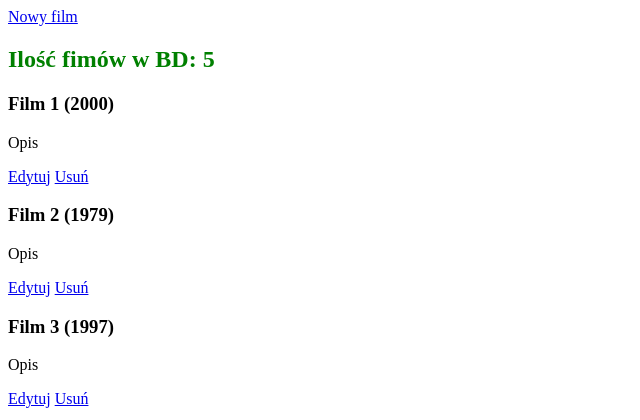
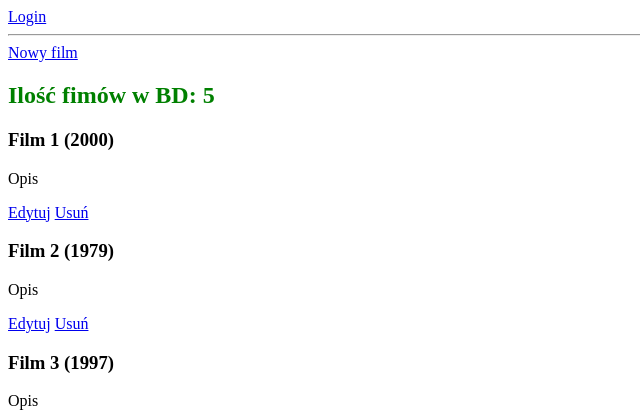
Before and after one commit to rafal-mokrzycki/filmy_django, a Django app: page /filmy/wszystkie/ in a window 1280 px wide. Shown: the top 420 px of the page, without its empty margins (0-640 px from the left). Run offline with Django 4.2, Linux system fonts and the light colour scheme; data comes from the database, SQL or seed files in the repository; both versions use the stored data as it was after the commit.

Commit message:
Adding login-logout upgrades

```diff
--- a/filmy/settings.py
+++ b/filmy/settings.py
@@ -122,6 +122,9 @@ STATICFILES_DIRS = ['moje_static']
 MEDIA_URL = '/media/'
 MEDIA_ROOT = '/moje_media/'
 
+LOGIN_URL = 'login'
+LOGIN_REDIRECT_URL = 'wszystkie_filmy'
+LOGOUT_REDIRECT_URL = 'login'
 
 # Default primary key field type
 # https://docs.djangoproject.com/en/4.0/ref/settings/#default-auto-field
--- a/filmy/urls.py
+++ b/filmy/urls.py
@@ -2,9 +2,12 @@ from django.contrib import admin
 from django.urls import path, include
 from django.conf import settings
 from django.conf.urls.static import static
+from django.contrib.auth import views as auth_views
 
 
 urlpatterns = [
     path('admin/', admin.site.urls),
-    path('filmy/', include('filmyweb.urls'))
+    path('filmy/', include('filmyweb.urls')),
+    path('login/', auth_views.LoginView.as_view(), name="login"),
+    path('logout/', auth_views.LogoutView.as_view(), name="logout"),
 ]  + static(settings.MEDIA_URL, document_root=settings.MEDIA_ROOT)
--- a/filmyweb/views.py
+++ b/filmyweb/views.py
@@ -1,14 +1,14 @@
 from django.shortcuts import render, get_object_or_404, redirect
-from django.http import HttpResponse
 from .models import Film
 from .forms import FilmForm
+from django.contrib.auth.decorators import login_required
 
 
 def wszystkie_filmy(request):
     wszystkie = Film.objects.all()
     return render(request, 'filmy.html', {'filmy': wszystkie})
 
-
+@login_required
 def nowy_film(request):
     form = FilmForm(request.POST or None, request.FILES or None)
 
@@ -18,7 +18,7 @@ def nowy_film(request):
 
     return render(request, 'film_form.html', {'form': form})
 
-
+@login_required
 def edytuj_film(request, id):
     film = get_object_or_404(Film, pk=id)
     form = FilmForm(request.POST or None, request.FILES or None, instance=film)
--- a/templates/filmy.html
+++ b/templates/filmy.html
@@ -11,7 +11,16 @@
 </head>
 <body>
 
-<a href="{% url 'nowy_film' %}">Nowy film</a>
+    {% if user.is_authenticated %}
+        Witaj {{ user.username }}<br>
+        <a href="{% url 'logout' %}">Logout</a>
+    {% else %}
+        <a href="{% url 'login' %}">Login</a>
+    {% endif %}
+
+    <hr>
+
+    <a href="{% url 'nowy_film' %}">Nowy film</a>
 
     {% if filmy|length == 0 %}
         <h2>Brak filmów</h2>
```
Also changed, not shown: templates/registration/login.html (added, +17 -0 lines), db.sqlite3.
